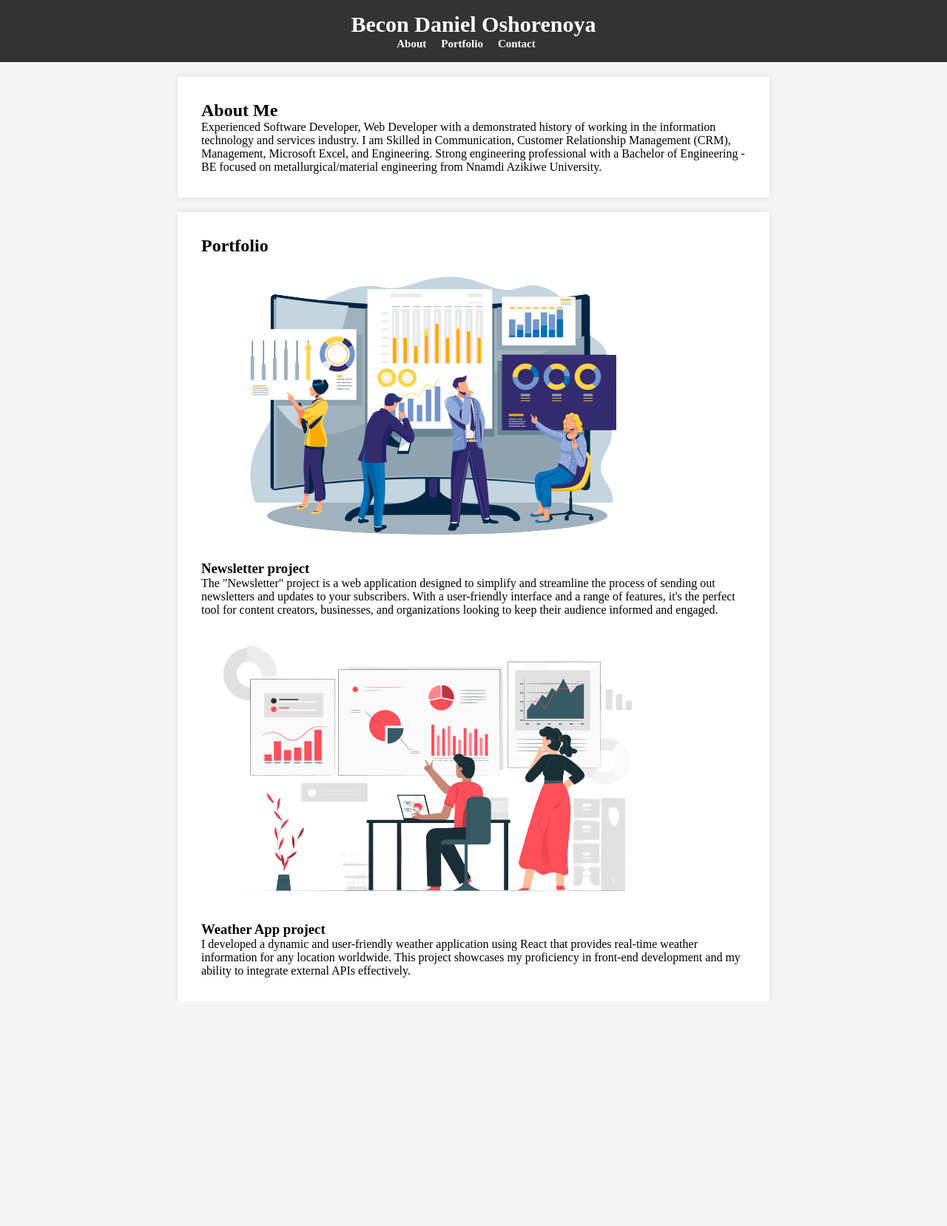
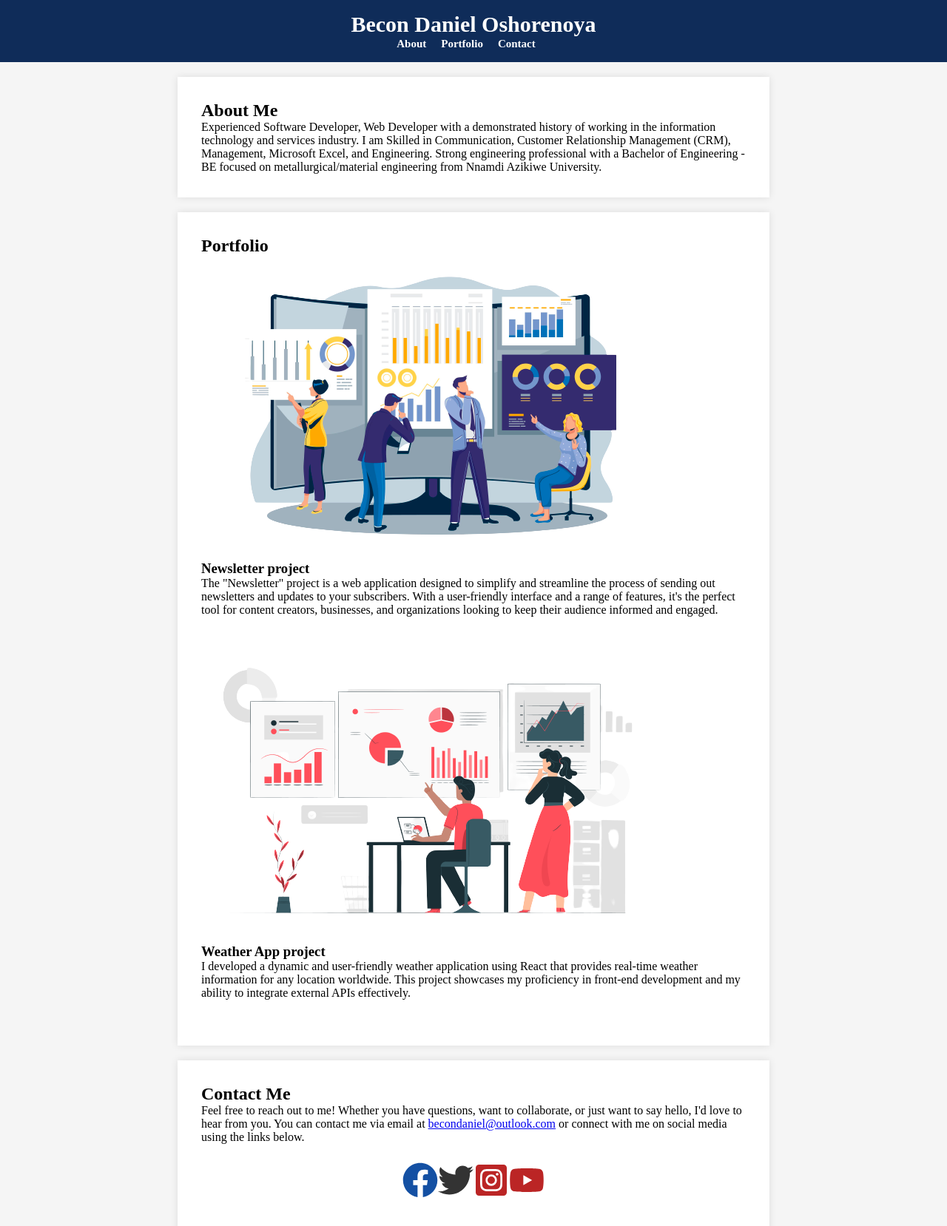
Before and after one commit to 2021BTech/simple_portfolio, a React (Create React App) app: page / in a window 1280 px wide. Shown: the top 1658 px of the page at 74% size. Before the commit the page ends 1354 px from the top, so only its background shows below. Built offline with nearby package versions, Linux system fonts and the light colour scheme.

Commit message:
contact section

```diff
--- a/package.json
+++ b/package.json
@@ -8,6 +8,7 @@
     "@testing-library/user-event": "^13.5.0",
     "react": "^18.2.0",
     "react-dom": "^18.2.0",
+    "react-icons": "^4.11.0",
     "react-scripts": "5.0.1",
     "web-vitals": "^2.1.4"
   },
--- a/src/App.js
+++ b/src/App.js
@@ -1,6 +1,7 @@
 import Header from "./Components/Header/Header";
 import About from "./Components/About/About";
 import Portfolio from "./Components/Portfolio/Portfolio";
+import Contact from "./Components/Contact/Contact";
 
 function App() {
   return (
@@ -8,6 +9,7 @@ function App() {
       <Header />
       <About />
       <Portfolio />
+      <Contact />
     </div>
   );
 }
--- a/src/Components/About/About.jsx
+++ b/src/Components/About/About.jsx
@@ -2,7 +2,7 @@ import React from "react";
 
 const About = () => {
   return (
-    <div className="section">
+    <section className="about" id="about">
       <h2> About Me</h2>
       <p>
         Experienced Software Developer, Web Developer with a demonstrated
@@ -12,7 +12,7 @@ const About = () => {
         professional with a Bachelor of Engineering - BE focused on
         metallurgical/material engineering from Nnamdi Azikiwe University.
       </p>
-    </div>
+    </section>
   );
 };
 
--- /dev/null
+++ b/src/Components/Contact/Contact.jsx
@@ -0,0 +1,29 @@
+import React from "react";
+// icons
+import { FaFacebook } from "react-icons/fa";
+import { FaTwitter } from "react-icons/fa";
+import { FaInstagramSquare } from "react-icons/fa";
+import { FaYoutube } from "react-icons/fa";
+
+const Contact = () => {
+  return (
+    <section className="contact" id="contact">
+      <h2> Contact Me </h2>
+      <p>
+        Feel free to reach out to me! Whether you have questions, want to
+        collaborate, or just want to say hello, I'd love to hear from you. You
+        can contact me via email at{" "}
+        <a href="mailto:becondaniel@outlook.com"> becondaniel@outlook.com</a> or
+        connect with me on social media using the links below.
+      </p>
+      <div className="icon">
+        <FaFacebook className="icon-fa" />
+        <FaTwitter className="icon-x" />
+        <FaInstagramSquare className="icon-in" />
+        <FaYoutube className="icon-tu" />
+      </div>
+    </section>
+  );
+};
+
+export default Contact;
--- a/src/Components/Header/Header.jsx
+++ b/src/Components/Header/Header.jsx
@@ -2,7 +2,7 @@ import React from "react";
 
 const Header = () => {
   return (
-    <div className="header">
+    <header className="header">
       <h1> Becon Daniel Oshorenoya</h1>
       <nav>
         <ul>
@@ -17,7 +17,7 @@ const Header = () => {
           </li>
         </ul>
       </nav>
-    </div>
+    </header>
   );
 };
 
--- a/src/Components/Portfolio/Portfolio.jsx
+++ b/src/Components/Portfolio/Portfolio.jsx
@@ -5,7 +5,7 @@ import AV2 from "../../assets/img/3.png";
 
 const Portfolio = () => {
   return (
-    <div className="section">
+    <section className="portfolio" id="portfolio">
       <h2> Portfolio </h2>
       {/* project section */}
       <div className="project">
@@ -30,7 +30,7 @@ const Portfolio = () => {
           development and my ability to integrate external APIs effectively.
         </p>
       </div>
-    </div>
+    </section>
   );
 };
 
--- a/src/index.css
+++ b/src/index.css
@@ -13,17 +13,26 @@ h1 {
   font-size: 30px;
 }
 
+.about {
+  margin-top: 6.5rem;
+}
+
 body {
   font-family: cursive;
   background-color: #f5f5f5;
 }
 
 /* header */
-.header {
-  background-color: #333;
+header {
+  background-color: #0F2C59;
   color: #fff;
   text-align: center;
   padding: 1rem 0;
+  position: fixed;
+  top: 0;
+  left: 0;
+  width: 100%;
+  z-index: 100;
 }
 
 nav ul li {
@@ -38,7 +47,7 @@ nav a {
   font-size: 15px;
 }
 
-.section {
+section {
   max-width: 800px;
   margin: 0 auto;
   padding: 2rem;
@@ -46,3 +55,33 @@ nav a {
   margin-top: 20px;
   box-shadow: 0 0 10px rgba(0, 0, 0, 0.1);
 }
+
+.project {
+  margin-bottom: 30px;
+}
+
+.project img {
+  max-width: 100%;
+}
+
+.icon {
+  font-size: 3em !important;
+  text-align: center;
+  margin-top: 20px;
+  padding: 5px;
+}
+
+.icon-fa {
+  color: #1450A3;
+}
+.icon-x {
+  color: #333;
+}
+
+.icon-in {
+  color: #BB2525;
+}
+
+.icon-tu {
+  color: #BB2525;
+}
```
Also changed, not shown: 1 other file (tests, documents, lock files or other folders).
